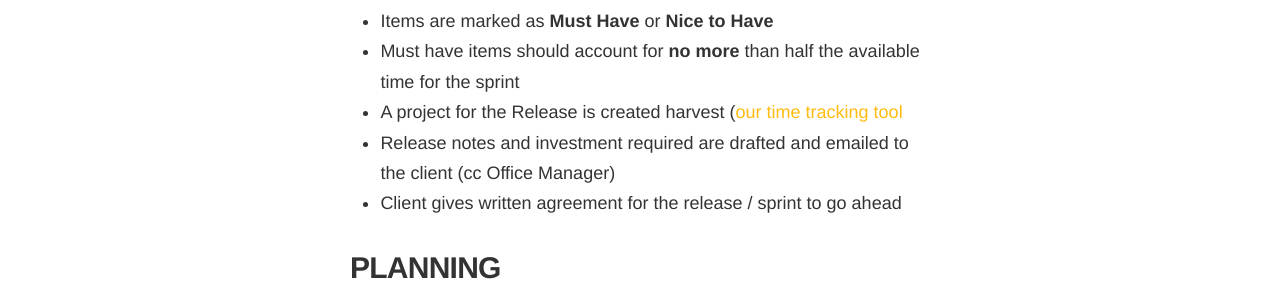
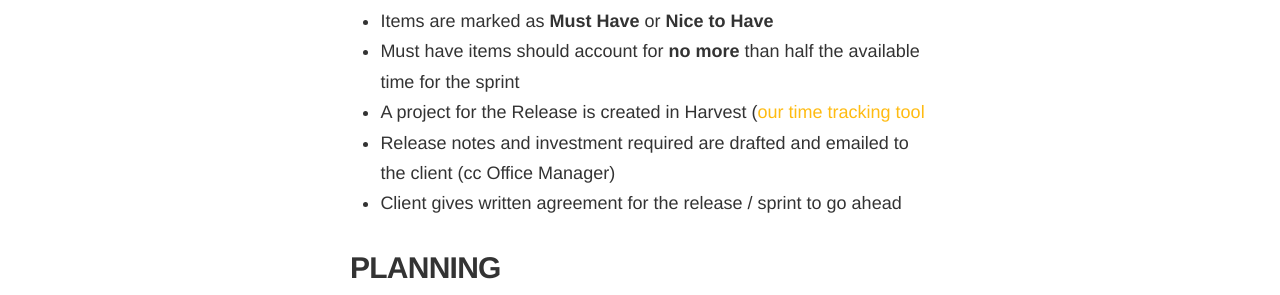
Before and after one commit to gpmd/playbook, a Jekyll site: the page built from _posts/pages/2014-04-11-release-management.md, in a window 1280 px wide and 900 px high, scrolled down 398 px. Shown: the part 158-453 px from the top of the window. Built offline with Jekyll 4.4.1, drawn with Linux system fonts in a browser that asks for light colours; nearby versions of some CDN libraries; Markdown is read by kramdown in place of the engine named in the settings.

```diff
--- a/_posts/pages/2014-04-11-release-management.md
+++ b/_posts/pages/2014-04-11-release-management.md
@@ -14,7 +14,7 @@ GPMD run our release process as follows:
 - During Pre-planning a risk and effort estimation are assigned to each item
 - Items are marked as **Must Have** or **Nice to Have**
 - Must have items should account for **no more** than half the available time for the sprint
-- A project for the Release is created harvest ([our time tracking tool](/tools/)
+- A project for the Release is created in Harvest ([our time tracking tool](/tools/)
 - Release notes and investment required are drafted and emailed to the client (cc Office Manager)
 - Client gives written agreement for the release / sprint to go ahead
 
```
